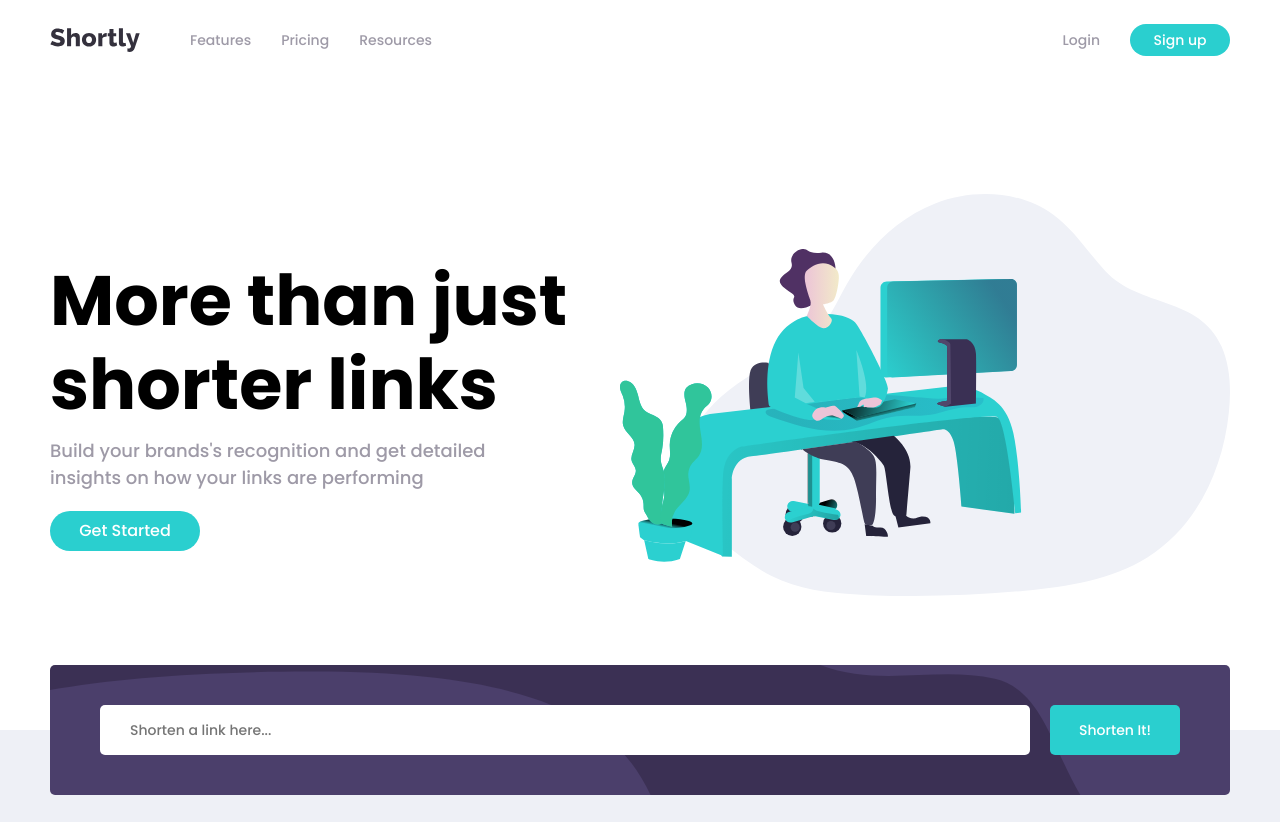
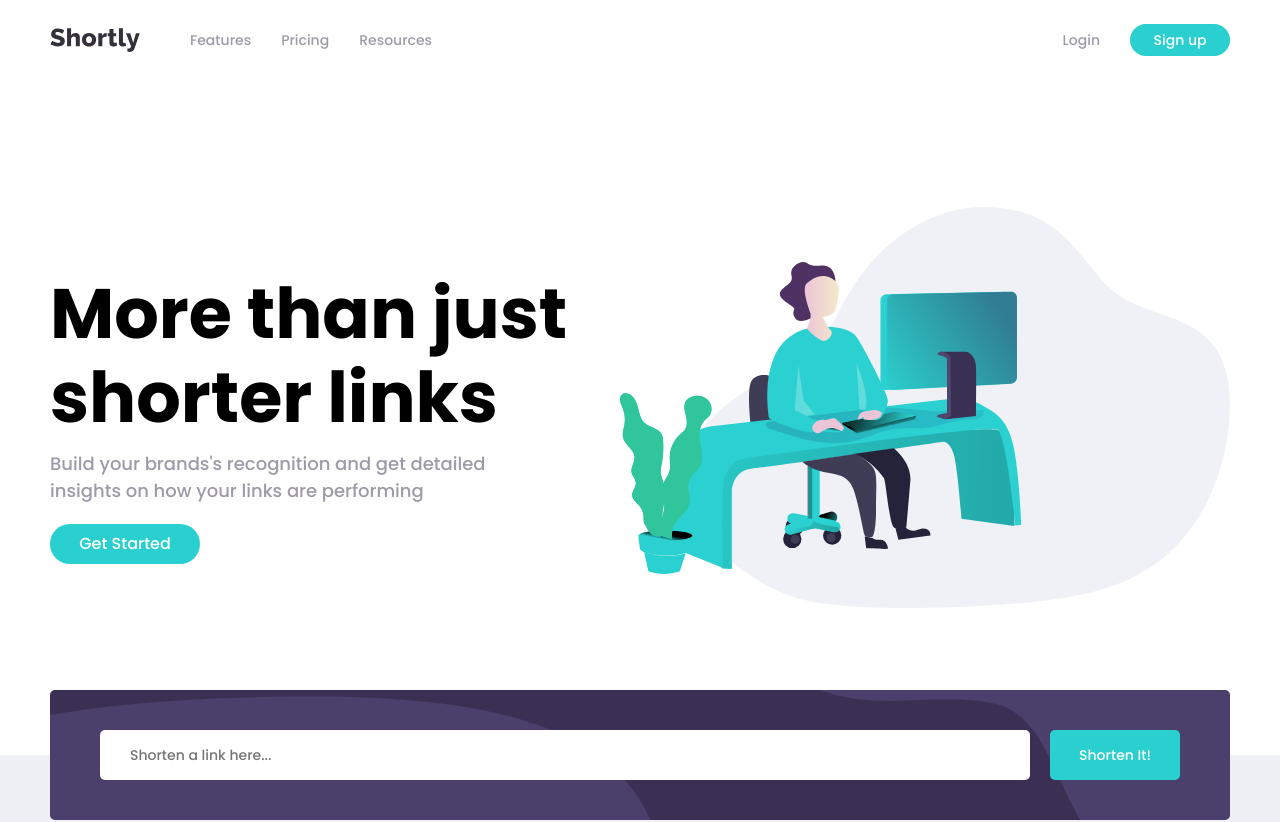
Before and after one commit to STomlinson1/url-shortener, a Next.js app: page / in a window 1280 px wide. Shown: the top 822 px of the page. Built offline with nearby package versions, Linux system fonts and the light colour scheme.

Commit message:
Fix styles

```diff
--- a/components/Hero/Hero.module.scss
+++ b/components/Hero/Hero.module.scss
@@ -2,7 +2,7 @@
 
 .hero {
 	min-height: 65rem;
-	height: 65rem;
+	height: 67.5rem;
 	position: relative;
 
 	.flex {
--- a/components/Navbar/Navbar.module.scss
+++ b/components/Navbar/Navbar.module.scss
@@ -5,6 +5,7 @@
 	position: sticky;
 	top: 0;
 	z-index: 1000;
+	background-color: $white;
 
 	.group {
 		height: 100%;
```
